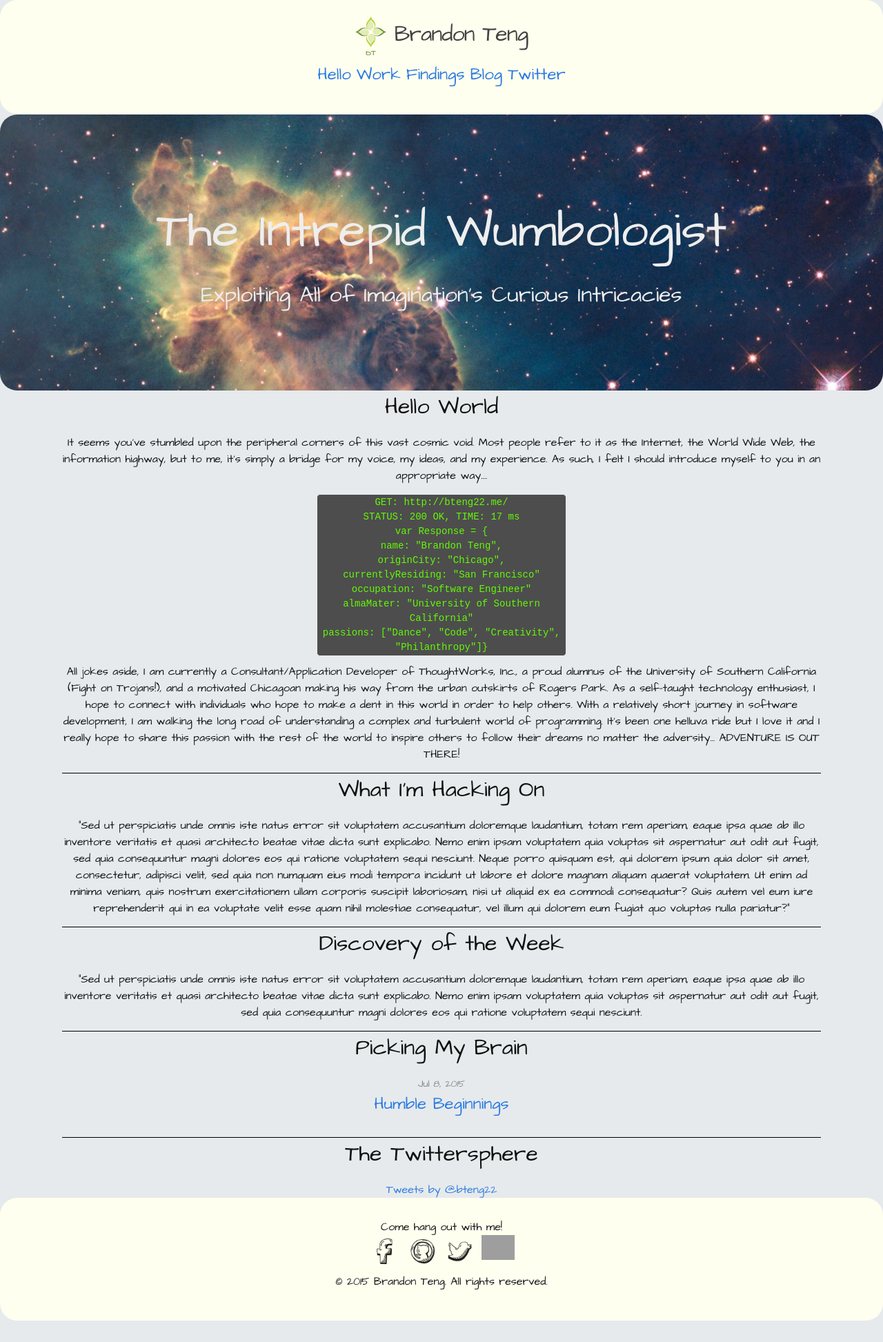
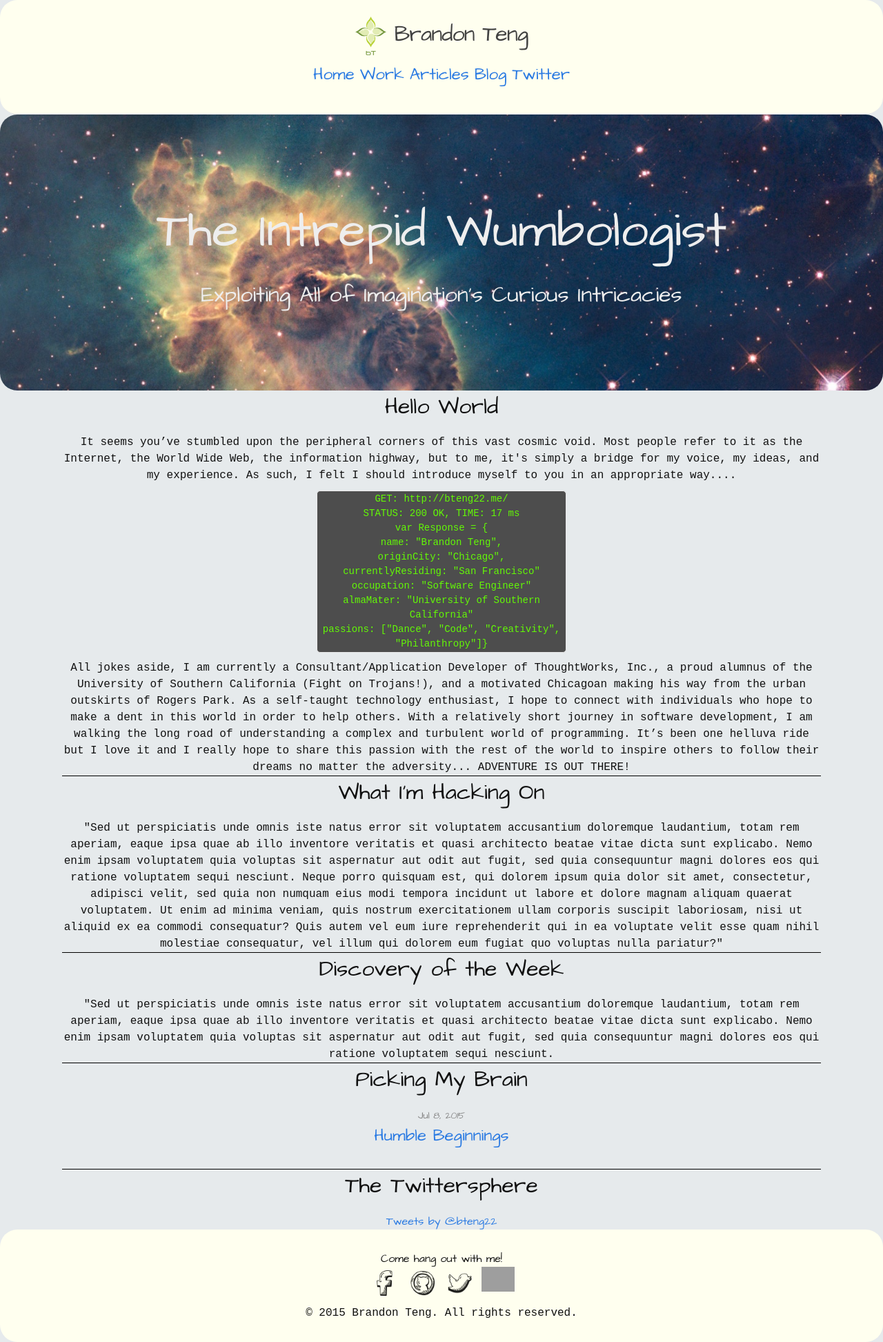
Before and after one commit to bteng22/bteng22.github.io, a Jekyll site: the page built from 00-index.html, in a window 1280 px wide. Shown: the whole page at 69% size. Built offline with Jekyll 4.4.1, drawn with Linux system fonts in a browser that asks for light colours; comment, search, counter and statistics services are not loaded; before the commit the page ends 1914 px from its top, so only the background shows below that; grey boxes are pictures that could not be loaded.

Commit message:
changing font of paragraphs and change text navbar

```diff
--- a/_includes/navigation.html
+++ b/_includes/navigation.html
@@ -1,8 +1,8 @@
 <nav>
   <ul id="nav-list">
-    <li><a class="hvr-grow" href="/#welcome">Hello</a></li>
+    <li><a class="hvr-grow" href="/#welcome">Home</a></li>
     <li><a class="hvr-grow" href="/#hacking-on">Work</a></li>
-    <li><a class="hvr-grow" href="/#weekly-discovery">Findings</a></li>
+    <li><a class="hvr-grow" href="/#weekly-discovery">Articles</a></li>
     <li><a class="hvr-grow" href="/#brain-picking">Blog</a></li>
     <li><a class="hvr-grow" href="/#twittersphere">Twitter</a></li>
   </ul>
--- a/_sass/_base.scss
+++ b/_sass/_base.scss
@@ -28,14 +28,15 @@ body {
 /**
  * Set `margin-bottom` to maintain vertical rhythm
  */
-h1, h2, h3, h4, h5, h6,
-p, blockquote, pre,
+h1, h2, h3, h4, h5, h6, blockquote, pre,
 ul, ol, dl, figure,
 %vertical-rhythm {
     margin-bottom: $spacing-unit / 2;
 }
 
-
+p {
+  font-family: $paragraph-font-family;
+}
 
 /**
  * Images
--- a/_sass/_layout.scss
+++ b/_sass/_layout.scss
@@ -139,7 +139,7 @@ nav {
    border-radius: 5px;
    font-family:Courier New,monospace,sans-serif;
    font-size: 14px;
-   margin-bottom: 10px;
+   margin: 10px 0px;
    span {
      display: block;
    }
--- a/css/main.scss
+++ b/css/main.scss
@@ -7,6 +7,7 @@
 
 // Our variables
 $base-font-family: 'Architects Daughter', Helvetica, Arial, sans-serif;
+$paragraph-font-family: monospace, Arial, sans-serif;
 $base-font-size:   16px;
 $small-font-size:  $base-font-size * 0.875;
 $base-line-height: 1.5;
```
